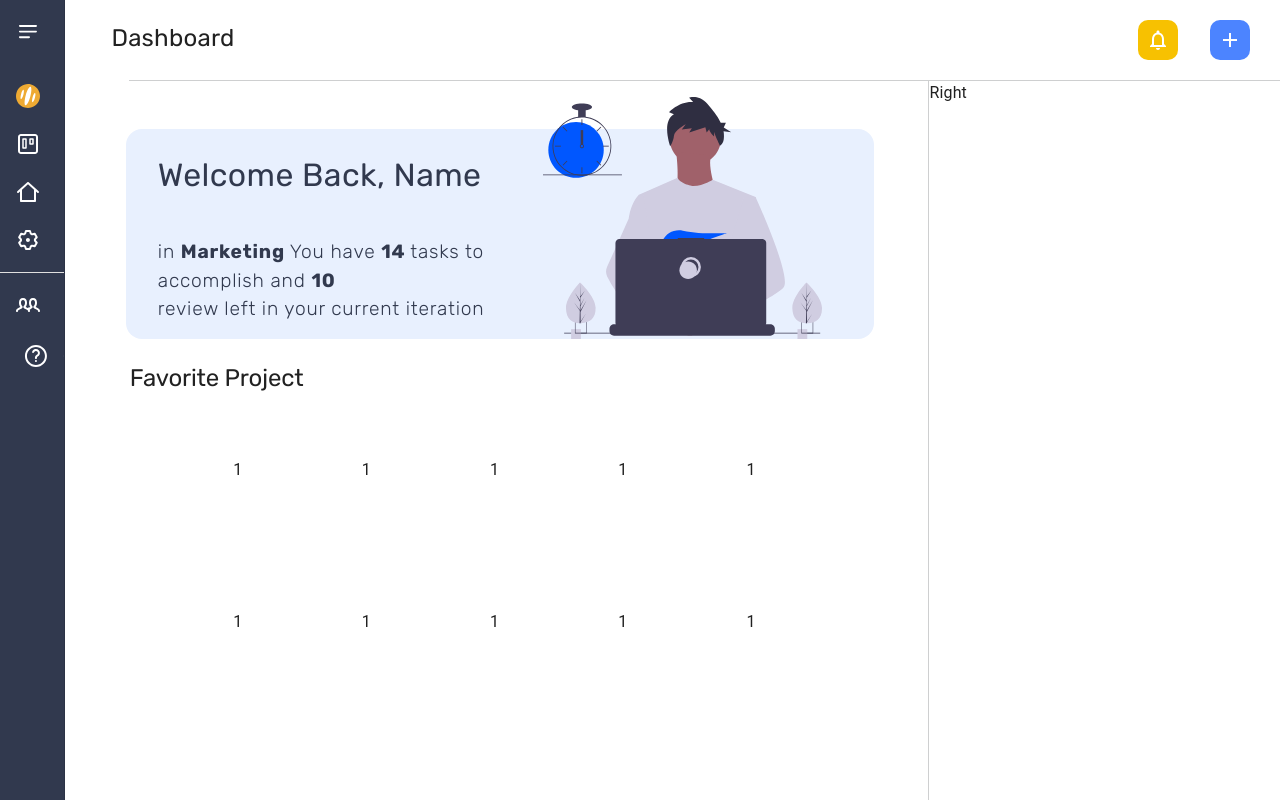
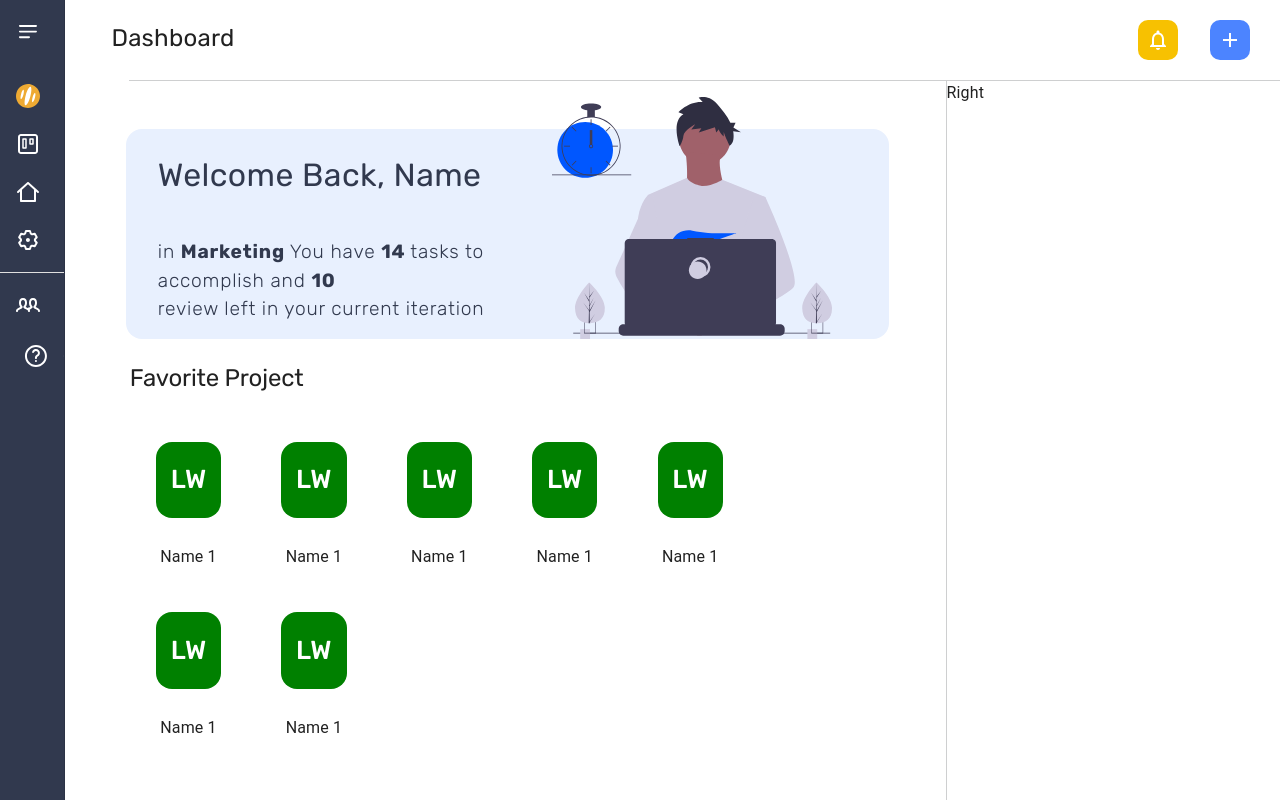
Before and after one commit to MalekHamadeh/firstAssignment, a React (Create React App) app: page /home in a window 1280 px wide. Built offline with nearby package versions, Linux system fonts and the light colour scheme.

Commit message:
added favorite project grid

```diff
--- a/src/Components/Home/Dashboard/Left.tsx
+++ b/src/Components/Home/Dashboard/Left.tsx
@@ -20,6 +20,7 @@ import {
   ContentItemWrapper,
 } from "./StyledDashboard";
 import WelcomPic from "../../../Images/Pictures/WelcomePic.svg";
+import ProjectIcon from "../../Shared/ProjectIcon";
 
 const Left = () => {
   return (
@@ -52,34 +53,39 @@ const Left = () => {
             <ContentWrapper>
               <ContentGrid>
                 <ContentItem>
-                  <ContentItemWrapper>1</ContentItemWrapper>
+                  <ContentItemWrapper>
+                    <ProjectIcon />
+                  </ContentItemWrapper>
                 </ContentItem>
                 <ContentItem>
-                  <ContentItemWrapper>1</ContentItemWrapper>
+                  <ContentItemWrapper>
+                    <ProjectIcon />
+                  </ContentItemWrapper>
                 </ContentItem>
                 <ContentItem>
-                  <ContentItemWrapper>1</ContentItemWrapper>
+                  <ContentItemWrapper>
+                    <ProjectIcon />
+                  </ContentItemWrapper>
                 </ContentItem>
                 <ContentItem>
-                  <ContentItemWrapper>1</ContentItemWrapper>
+                  <ContentItemWrapper>
+                    <ProjectIcon />
+                  </ContentItemWrapper>
                 </ContentItem>
                 <ContentItem>
-                  <ContentItemWrapper>1</ContentItemWrapper>
+                  <ContentItemWrapper>
+                    <ProjectIcon />
+                  </ContentItemWrapper>
                 </ContentItem>
                 <ContentItem>
-                  <ContentItemWrapper>1</ContentItemWrapper>
+                  <ContentItemWrapper>
+                    <ProjectIcon />
+                  </ContentItemWrapper>
                 </ContentItem>
                 <ContentItem>
-                  <ContentItemWrapper>1</ContentItemWrapper>
-                </ContentItem>
-                <ContentItem>
-                  <ContentItemWrapper>1</ContentItemWrapper>
-                </ContentItem>
-                <ContentItem>
-                  <ContentItemWrapper>1</ContentItemWrapper>
-                </ContentItem>
-                <ContentItem>
-                  <ContentItemWrapper>1</ContentItemWrapper>
+                  <ContentItemWrapper>
+                    <ProjectIcon />
+                  </ContentItemWrapper>
                 </ContentItem>
               </ContentGrid>
             </ContentWrapper>
--- a/src/Components/Home/Dashboard/StyledDashboard.tsx
+++ b/src/Components/Home/Dashboard/StyledDashboard.tsx
@@ -161,8 +161,6 @@ export const ProjectTitle = styled(Typography).attrs({ variant: "h2" })`
 
 export const ContentGridItem = styled(Grid).attrs({ item: true, xs: 12 })`
   height: 90%;
-  padding-top: 3rem;
-  padding-left: 3rem;
 `;
 
 export const ContentWrapper = styled.div`
@@ -173,14 +171,18 @@ export const ContentWrapper = styled.div`
 export const ContentGrid = styled(Grid).attrs({
   container: true,
   columns: 10,
+  rowSpacing: 1,
 })`
   && {
     flex-direction: row;
     height: 100%;
+    width: 90%;
   }
 `;
 
-export const ContentItem = styled(Grid).attrs({ item: true, xs: 2 })``;
+export const ContentItem = styled(Grid).attrs({ item: true, xs: 2 })`
+  display: flex;
+`;
 
 export const ContentItemWrapper = styled.div`
   width: 100%;
--- /dev/null
+++ b/src/Components/Shared/ProjectIcon.tsx
@@ -0,0 +1,26 @@
+import React from "react";
+import {
+  IconContent,
+  IconItem,
+  ProjectIconGrid,
+  ProjectIconWrapper,
+  ProjectNameAbb,
+  ProjectNameItem,
+} from "./StyledShared";
+
+const ProjectIcon = () => {
+  return (
+    <ProjectIconWrapper>
+      <ProjectIconGrid>
+        <IconItem>
+          <IconContent>
+            <ProjectNameAbb>LW</ProjectNameAbb>
+          </IconContent>
+        </IconItem>
+        <ProjectNameItem>Name 1</ProjectNameItem>
+      </ProjectIconGrid>
+    </ProjectIconWrapper>
+  );
+};
+
+export default ProjectIcon;
--- a/src/Components/Shared/StyledShared.ts
+++ b/src/Components/Shared/StyledShared.ts
@@ -1,4 +1,4 @@
-import { Alert } from "@mui/material";
+import { Alert, Grid, Typography } from "@mui/material";
 import styled from "styled-components";
 
 export const StyledAlert = styled(Alert)(({ severity }) => ({
@@ -9,3 +9,51 @@ export const StyledAlert = styled(Alert)(({ severity }) => ({
     fontFamily: "Rubik, sans-serif",
   },
 }));
+
+export const ProjectIconWrapper = styled.div`
+  width: 80%;
+`;
+
+export const ProjectIconGrid = styled(Grid).attrs({
+  container: true,
+  direction: "column",
+})`
+  height: 100%;
+`;
+
+export const IconItem = styled(Grid).attrs({ item: true })`
+  display: flex;
+  align-items: center;
+  justify-content: center;
+  height: 90%;
+  width: 100%;
+`;
+
+export const IconContent = styled.div`
+  width: 65%;
+  height: 55%;
+  background-color: green;
+  border-radius: 1rem;
+  display: flex;
+  justify-content: center;
+  align-items: center;
+`;
+
+export const ProjectNameAbb = styled(Typography).attrs({ variant: "h6" })`
+  && {
+    color: #ffffff;
+    font-family: Rubik, sans-serif;
+    font-style: normal;
+    font-weight: 500;
+    font-size: 1.625rem;
+    line-height: 1.9375rem;
+  }
+`;
+
+export const ProjectNameItem = styled(Grid).attrs({ item: true })`
+  display: flex;
+  justify-content: center;
+  align-items: center;
+
+  height: 10%;
+`;
```
